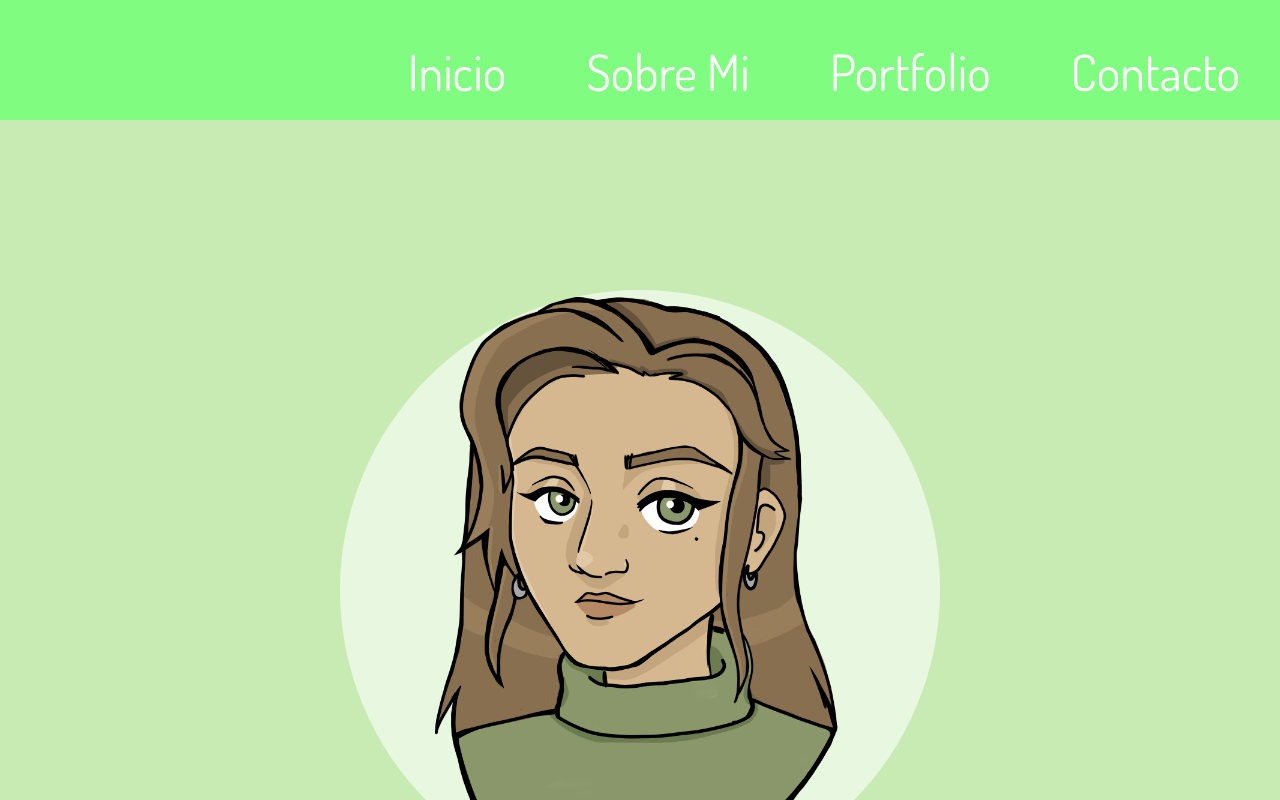
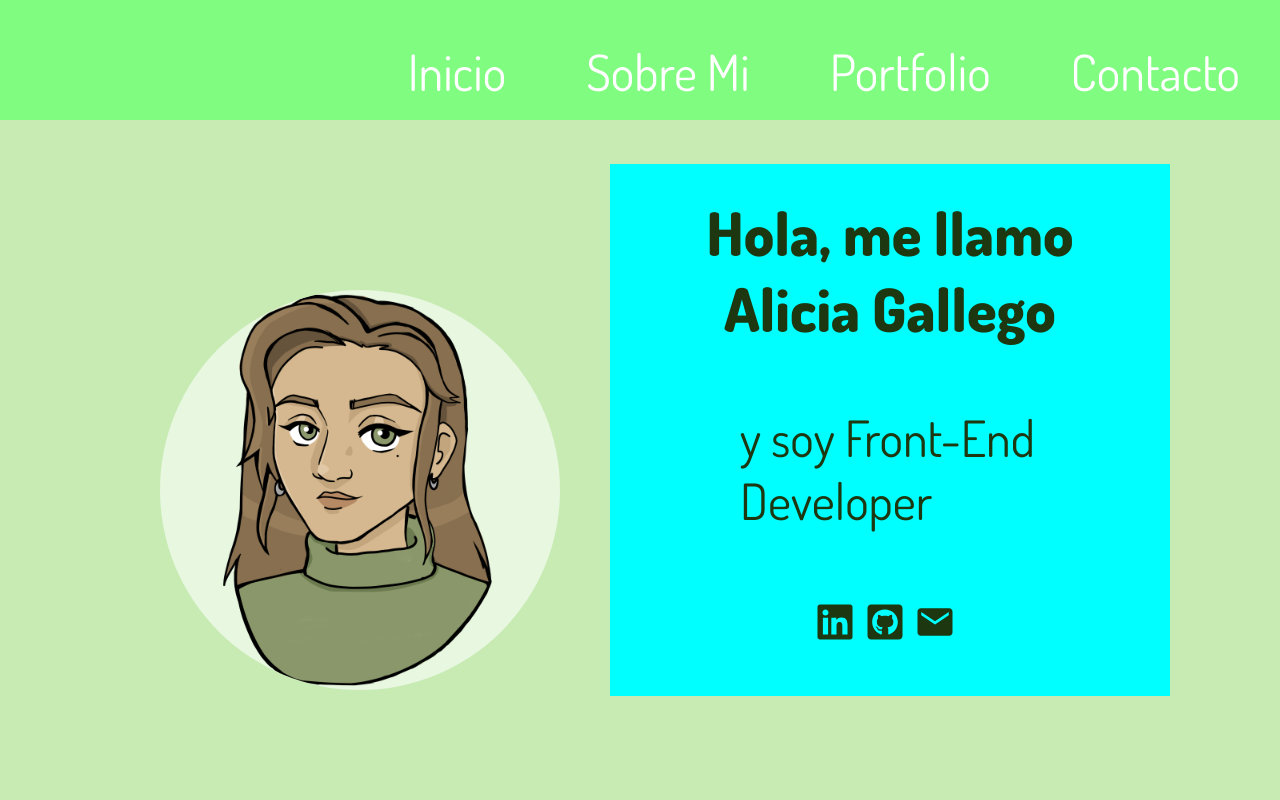
Before and after one commit to aliciaggz/portfolio, a React (Create React App) app: page /#/ in a window 1280 px wide. Shown: the top 800 px of the page. Built offline with nearby package versions, Linux system fonts and the light colour scheme.

Commit message:
container

```diff
--- a/src/components/Hero.js
+++ b/src/components/Hero.js
@@ -6,7 +6,11 @@ const Hero = (props) => {
     <section className="section__intro">
       <div className="section__intro--div">
         <img className="section__intro--img" src={photome} alt="" />
-        <h1 className="section__intro--title">Hola, me llamo Alicia Gallego</h1>
+        <div className="section__intro--div1">
+          <h1 className="section__intro--title">
+            Hola, me llamo Alicia Gallego
+          </h1>
+
           <p className="section__intro--text">y soy Front-End Developer</p>
           <ul className="section__intro--list">
             <li>
@@ -38,6 +42,7 @@ const Hero = (props) => {
             </li>
           </ul>
         </div>
+      </div>
       <div className="section__intro--div">
         <img src="" alt="" />
       </div>
--- a/src/styles/layout/_hero.scss
+++ b/src/styles/layout/_hero.scss
@@ -6,7 +6,25 @@
   display: flex;
   justify-content: center;
   margin-bottom: 100px;
+
+  @include desktop {
+    display: flex;
+    flex-direction: row;
+  }
+
   &--div {
+    display: flex;
+    flex-direction: column;
+    align-items: center;
+    justify-content: center;
+    @include desktop {
+      display: flex;
+      flex-direction: row;
+    }
+  }
+
+  &--div1 {
+    background-color: aqua;
     display: flex;
     flex-direction: column;
     align-items: center;
@@ -21,15 +39,28 @@
     background-color: rgba(255, 255, 255, 0.596);
     margin: 50px;
     margin-top: 170px;
+    @include desktop {
+      width: 400px;
+      height: 400px;
+    }
   }
   &--title {
     font-size: 80px;
     margin: 30px;
     text-align: center;
+    @include desktop {
+      width: 500px;
+      font-size: 60px;
+    }
   }
   &--text {
     font-size: 60px;
     margin-bottom: 30px;
+    @include desktop {
+      font-size: 50px;
+      width: 300px;
+      margin: 30px;
+    }
   }
   &--list {
     list-style: none;
@@ -41,6 +72,10 @@
     margin-bottom: 50px;
     margin-top: 40px;
     margin-right: 10px;
+    @include desktop {
+      height: 40px;
+      width: 40px;
+    }
     &:hover {
       fill: rgba(211, 142, 191, 0.74);
     }
```
Lines whose indentation alone changed are shown as unchanged.
